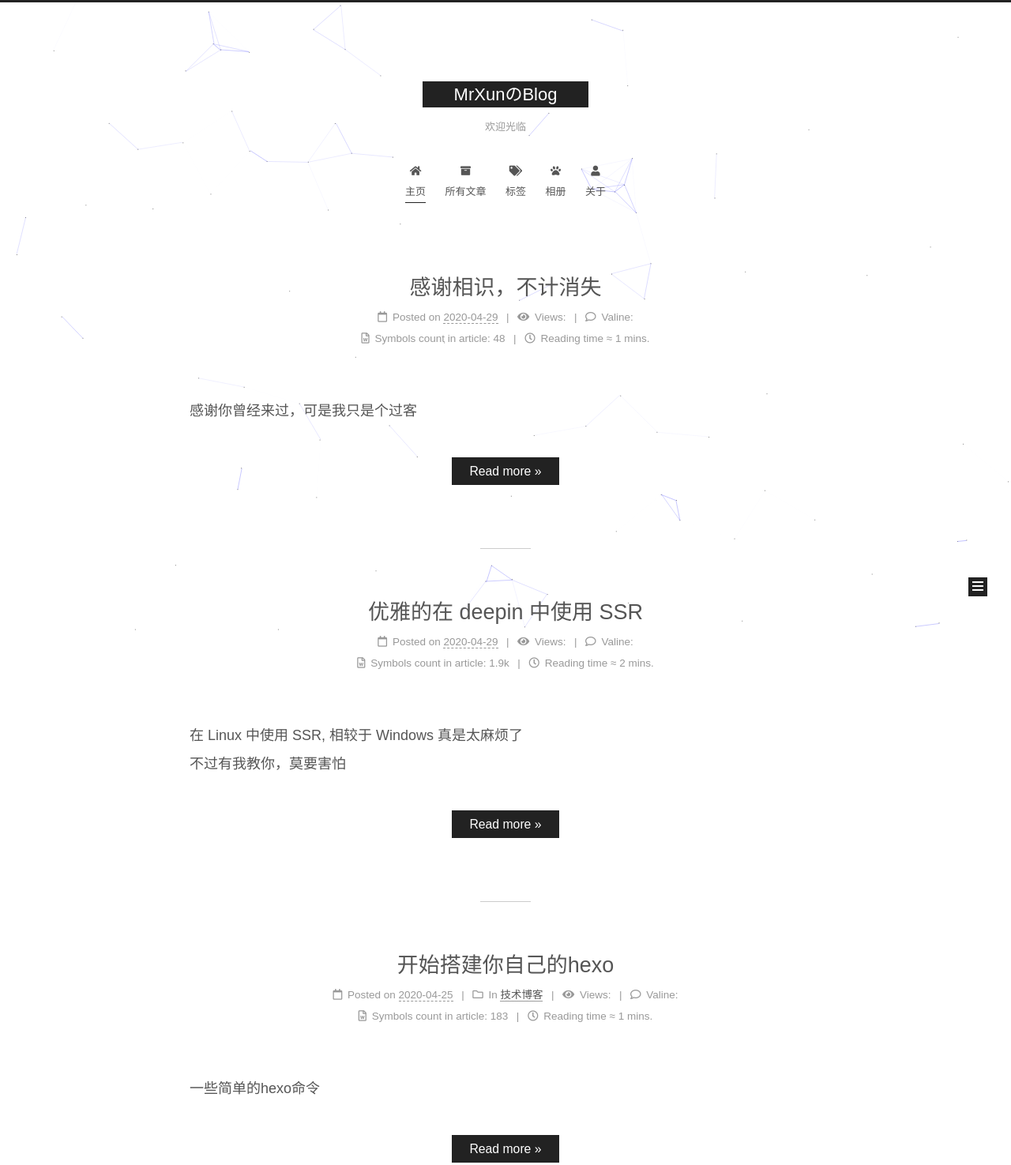
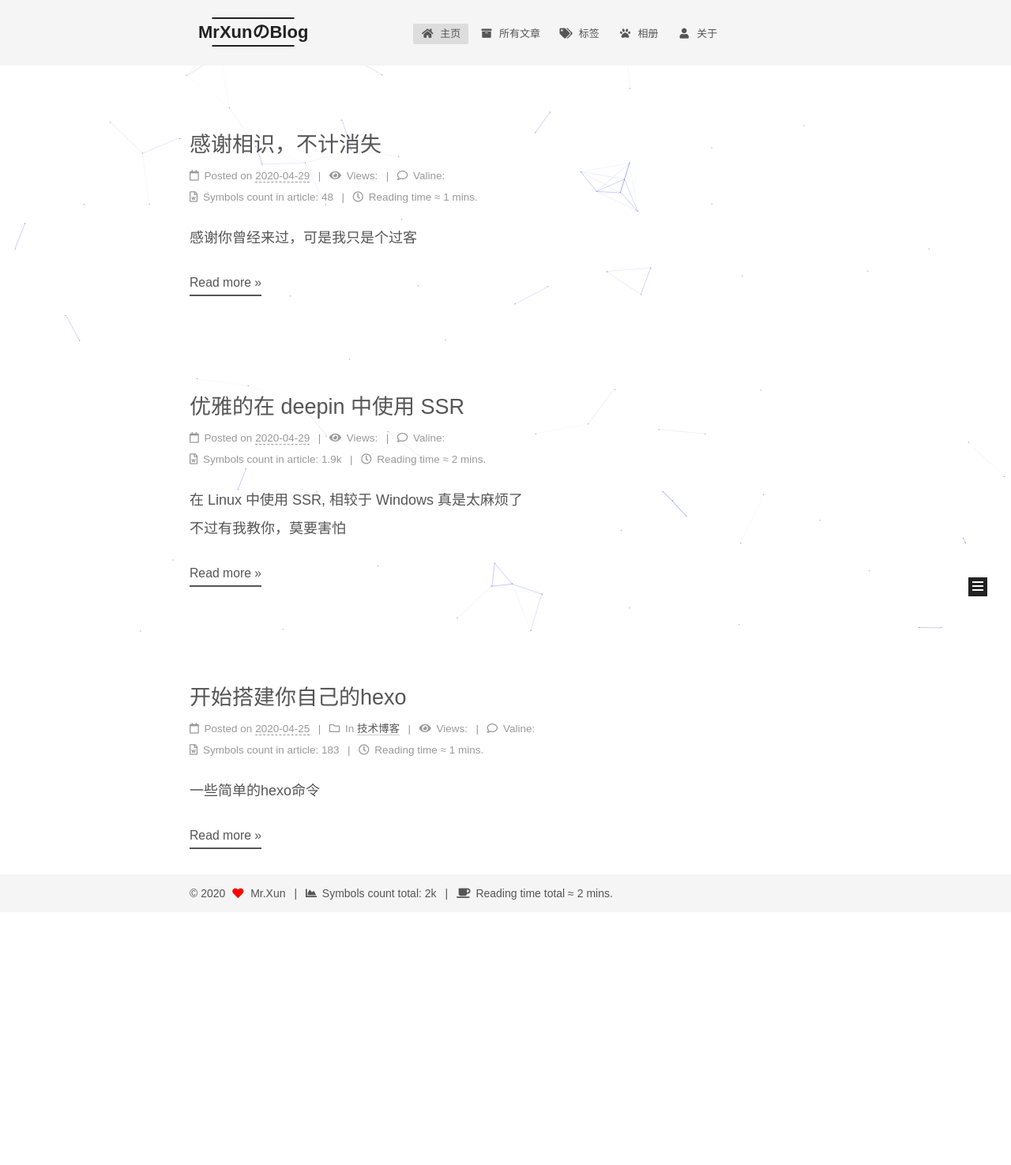
Before and after one commit to Mrxun-JN/mrxunBlog, a plain HTML site: page index.html in a window 1280 px wide. Shown: the top 1475 px of the page at 79% size. After the commit the page ends 1155 px from the top, so only its background shows below. Drawn offline with nearby package versions, Linux system fonts and the light colour scheme.

Commit message:
Site updated: 2020-05-06 21:21:37

```diff
--- a/css/main.css
+++ b/css/main.css
@@ -1,22 +1,22 @@
 :root {
   --body-bg-color: #fff;
-  --content-bg-color: #fff;
+  --content-bg-color: #f5f5f5;
   --card-bg-color: #f5f5f5;
   --text-color: #555;
   --blockquote-color: #666;
   --link-color: #555;
   --link-hover-color: #222;
-  --brand-color: #fff;
-  --brand-hover-color: #fff;
+  --brand-color: #222;
+  --brand-hover-color: #222;
   --table-row-odd-bg-color: #f9f9f9;
   --table-row-hover-bg-color: #f5f5f5;
-  --menu-item-bg-color: #f5f5f5;
-  --btn-default-bg: #222;
-  --btn-default-color: #fff;
-  --btn-default-border-color: #222;
-  --btn-default-hover-bg: #fff;
-  --btn-default-hover-color: #222;
-  --btn-default-hover-border-color: #222;
+  --menu-item-bg-color: #ddd;
+  --btn-default-bg: transparent;
+  --btn-default-color: var(--link-color);
+  --btn-default-border-color: var(--link-color);
+  --btn-default-hover-bg: transparent;
+  --btn-default-hover-color: var(--link-hover-color);
+  --btn-default-hover-border-color: var(--link-hover-color);
 }
 @media (prefers-color-scheme: dark) {
   :root {
@@ -249,7 +249,7 @@ p {
 }
 a,
 span.exturl {
-  border-bottom: 1px solid #999;
+  border-bottom: 1px solid #ccc;
   color: var(--link-color);
   outline: 0;
   text-decoration: none;
@@ -1017,7 +1017,7 @@ pre .javascript .function {
 }
 .site-meta {
   flex-grow: 1;
-  text-align: center;
+  text-align: left;
 }
 @media (max-width: 767px) {
   .site-meta {
@@ -1214,7 +1214,7 @@ pre .javascript .function {
 }
 .links-of-author a::before,
 .links-of-author span.exturl::before {
-  background: #82b837;
+  background: #a2f24f;
   border-radius: 50%;
   content: ' ';
   display: inline-block;
@@ -2174,118 +2174,205 @@ ul.breadcrumb li + li:last-child {
 .tag-cloud a:hover {
   color: var(--link-hover-color) !important;
 }
+hr {
+  height: 2px;
+  margin: 20px 0;
+}
+.btn {
+  padding: 0 10px;
+}
+.headband {
+  display: none;
+}
+.main-inner {
+  padding-bottom: 80px;
+}
 @media (max-width: 767px) {
-  .header-inner,
-  .main-inner,
+  .main-inner {
+    width: auto;
+  }
+}
+.content {
+  padding-top: 80px;
+}
+@media (max-width: 767px) {
+  .content {
+    padding-top: 60px;
+  }
+}
+.pagination {
+  margin: 120px 0 0;
+  text-align: left;
+}
+@media (max-width: 767px) {
+  .pagination {
+    margin: 80px 10px 0;
+    text-align: center;
+  }
+}
+.footer {
+  background: var(--content-bg-color);
+  color: var(--text-color);
+  padding: 10px 0;
+}
+.footer-inner {
+  text-align: left;
+}
+@media (max-width: 767px) {
   .footer-inner {
+    text-align: center;
     width: auto;
   }
 }
+.header {
+  background: var(--content-bg-color);
+}
 .header-inner {
-  padding-top: 100px;
+  align-items: center;
+  display: flex;
+  padding: 20px 0;
 }
 @media (max-width: 767px) {
   .header-inner {
-    padding-top: 50px;
-  }
-}
-.main-inner {
-  padding-bottom: 60px;
-}
-.content {
-  padding-top: 70px;
+    display: block;
+    padding: 10px 0;
+    width: auto;
+  }
+}
+.site-meta {
+  line-height: normal;
+}
+.site-meta .brand {
+  padding: 2px 1px;
 }
 @media (max-width: 767px) {
-  .content {
-    padding-top: 35px;
-  }
-}
-embed {
+  .site-meta .brand {
+    display: block;
+  }
+}
+.site-meta .site-title {
+  font-weight: bolder;
+}
+.logo-line-before,
+.logo-line-after {
   display: block;
-  margin: 0 auto 25px auto;
-}
-.custom-logo .site-meta-headline {
-  text-align: center;
-}
-.custom-logo .site-title {
-  color: #222;
-  margin: 10px auto 0;
-}
-.custom-logo .site-title a {
-  border: 0;
-}
-.custom-logo-image {
-  background: #fff;
   margin: 0 auto;
-  max-width: 150px;
-  padding: 5px;
-}
-.brand {
-  background: var(--btn-default-bg);
+  overflow: hidden;
+  width: 75%;
+}
+@media (max-width: 767px) {
+  .logo-line-before,
+  .logo-line-after {
+    display: none;
+  }
+}
+.logo-line-before i,
+.logo-line-after i {
+  background: var(--brand-color);
+  display: block;
+  height: 2px;
+  position: relative;
+}
+.use-motion .logo-line-before i {
+  left: -100%;
+}
+.use-motion .logo-line-after i {
+  right: -100%;
+}
+.site-subtitle {
+  display: none;
+}
+.site-nav {
+  flex-grow: 1;
 }
 @media (max-width: 767px) {
   .site-nav {
-    border-bottom: 1px solid #ddd;
-    border-top: 1px solid #ddd;
-    left: 0;
-    margin: 0;
-    padding: 0;
-    width: 100%;
-  }
-}
-@media (max-width: 767px) {
-  .menu {
-    text-align: left;
-  }
-}
-.menu-item-active a,
-.menu .menu-item a:hover,
-.menu .menu-item span.exturl:hover {
-  background: transparent;
-  border-bottom: 1px solid var(--link-hover-color) !important;
-}
-@media (max-width: 767px) {
-  .menu-item-active a,
-  .menu .menu-item a:hover,
-  .menu .menu-item span.exturl:hover {
-    border-bottom: 1px dotted #ddd !important;
-  }
+    padding: 10px 10px 0;
+  }
+}
+.menu {
+  margin: 0;
+}
+.menu .menu-item {
+  margin: 0;
 }
 @media (max-width: 767px) {
   .menu .menu-item {
-    margin: 0 10px;
+    margin-top: 5px;
   }
 }
 .menu .menu-item a,
 .menu .menu-item span.exturl {
-  border-bottom: 1px solid transparent;
+  border-radius: 2px;
+  padding: 0 10px;
+  transition-property: background;
 }
 @media (max-width: 767px) {
   .menu .menu-item a,
   .menu .menu-item span.exturl {
-    padding: 5px 10px;
-  }
-}
-@media (min-width: 768px) {
-  .menu .menu-item .fa,
-  .menu .menu-item .fab,
-  .menu .menu-item .far,
-  .menu .menu-item .fas {
-    display: block;
-    line-height: 2;
-    margin-right: 0;
-    width: 100%;
+    text-align: left;
   }
 }
 .menu .menu-item .badge {
-  background: #eee;
+  background: #fff;
+  border-radius: 10px;
+  color: #555;
   padding: 1px 4px;
-}
-.sub-menu {
-  margin: 10px 0;
-}
-.sub-menu .menu-item {
-  display: inline-block;
+  text-shadow: 1px 1px 0 rgba(0,0,0,0.1);
+}
+.posts-expand.index .post-title,
+.posts-expand.index .post-meta {
+  text-align: left;
+}
+@media (max-width: 767px) {
+  .posts-expand.index .post-title,
+  .posts-expand.index .post-meta {
+    text-align: center;
+  }
+}
+.posts-expand.index .post-meta {
+  margin: 5px 0 20px 0;
+}
+.posts-expand .post-eof {
+  display: none;
+}
+.posts-expand .post-block:not(:first-child) {
+  margin-top: 120px;
+}
+.posts-expand .post-title,
+.posts-expand .post-meta {
+  text-align: center;
+}
+.posts-expand .post-body img {
+  margin-left: 0;
+}
+.posts-expand .post-tags {
+  text-align: left;
+}
+.posts-expand .post-tags a {
+  background: #f5f5f5;
+  border-bottom: none;
+  padding: 1px 5px;
+}
+.posts-expand .post-tags a:hover {
+  background: #ccc;
+}
+.posts-expand .post-nav {
+  margin-top: 40px;
+}
+.post-button {
+  margin-top: 20px;
+  text-align: left;
+}
+.post-button .btn {
+  background: none;
+  border: 0;
+  border-bottom: 2px solid var(--btn-default-border-color);
+  padding: 0;
+  transition-property: border;
+}
+.post-button .btn:hover {
+  border-bottom-color: var(--btn-default-hover-border-color);
 }
 .sidebar {
   right: -300px;
@@ -2336,3 +2423,9 @@ embed {
   text-overflow: ellipsis;
   white-space: nowrap;
 }
+.sub-menu {
+  margin: 10px 0;
+}
+.sub-menu .menu-item {
+  display: inline-block;
+}
--- a/index.html
+++ b/index.html
@@ -18,7 +18,7 @@
 
 <script id="hexo-configurations">
     var NexT = window.NexT || {};
-    var CONFIG = {"hostname":"mrxun.in","root":"/","scheme":"Muse","version":"7.8.0","exturl":false,"sidebar":{"position":"right","width":300,"display":"post","padding":18,"offset":12,"onmobile":true},"copycode":{"enable":true,"show_result":true,"style":null},"back2top":{"enable":true,"sidebar":true,"scrollpercent":true},"bookmark":{"enable":false,"color":"#222","save":"auto"},"fancybox":true,"mediumzoom":false,"lazyload":false,"pangu":false,"comments":{"style":"tabs","active":"valine","storage":true,"lazyload":false,"nav":null,"activeClass":"valine"},"algolia":{"hits":{"per_page":10},"labels":{"input_placeholder":"Search for Posts","hits_empty":"We didn't find any results for the search: ${query}","hits_stats":"${hits} results found in ${time} ms"}},"localsearch":{"enable":false,"trigger":"auto","top_n_per_article":1,"unescape":false,"preload":false},"motion":{"enable":true,"async":false,"transition":{"post_block":"fadeIn","post_header":"slideDownIn","post_body":"slideDownIn","coll_header":"slideLeftIn","sidebar":"slideUpIn"}},"path":"search.xml"};
+    var CONFIG = {"hostname":"mrxun.in","root":"/","scheme":"Mist","version":"7.8.0","exturl":false,"sidebar":{"position":"right","width":300,"display":"post","padding":18,"offset":12,"onmobile":true},"copycode":{"enable":true,"show_result":true,"style":null},"back2top":{"enable":true,"sidebar":true,"scrollpercent":true},"bookmark":{"enable":false,"color":"#222","save":"auto"},"fancybox":true,"mediumzoom":false,"lazyload":false,"pangu":false,"comments":{"style":"tabs","active":"valine","storage":true,"lazyload":false,"nav":null,"activeClass":"valine"},"algolia":{"hits":{"per_page":10},"labels":{"input_placeholder":"Search for Posts","hits_empty":"We didn't find any results for the search: ${query}","hits_stats":"${hits} results found in ${time} ms"}},"localsearch":{"enable":false,"trigger":"auto","top_n_per_article":1,"unescape":false,"preload":false},"motion":{"enable":true,"async":false,"transition":{"post_block":"fadeIn","post_header":"slideDownIn","post_body":"slideDownIn","coll_header":"slideLeftIn","sidebar":"slideUpIn"}},"path":"search.xml"};
   </script>
 
   <meta name="description" content="风住尘香花已尽日晚倦梳头物是人非事事休欲语泪先流闻说双溪春尚好也拟泛轻舟只恐双溪舴艋舟载不动许多愁">
```
Also changed, not shown: 2020/04/25/startHexo/index.html (+1 -1 lines), 2020/04/29/hello-world/index.html (+1 -1 lines), 2020/04/29/use_ssr_in_linux/index.html (+1 -1 lines), about/index.html (+1 -1 lines), archives/2020/04/index.html (+1 -1 lines), archives/2020/index.html (+1 -1 lines), archives/index.html (+1 -1 lines), categories/index.html (+1 -1 lines), categories/技术博客/index.html (+1 -1 lines), photos/index.html (+1 -1 lines), tags/hexo/index.html (+1 -1 lines), tags/index.html (+1 -1 lines), tags/ssr/index.html (+1 -1 lines), tags/技术饭/index.html (+1 -1 lines), 2 more files.
